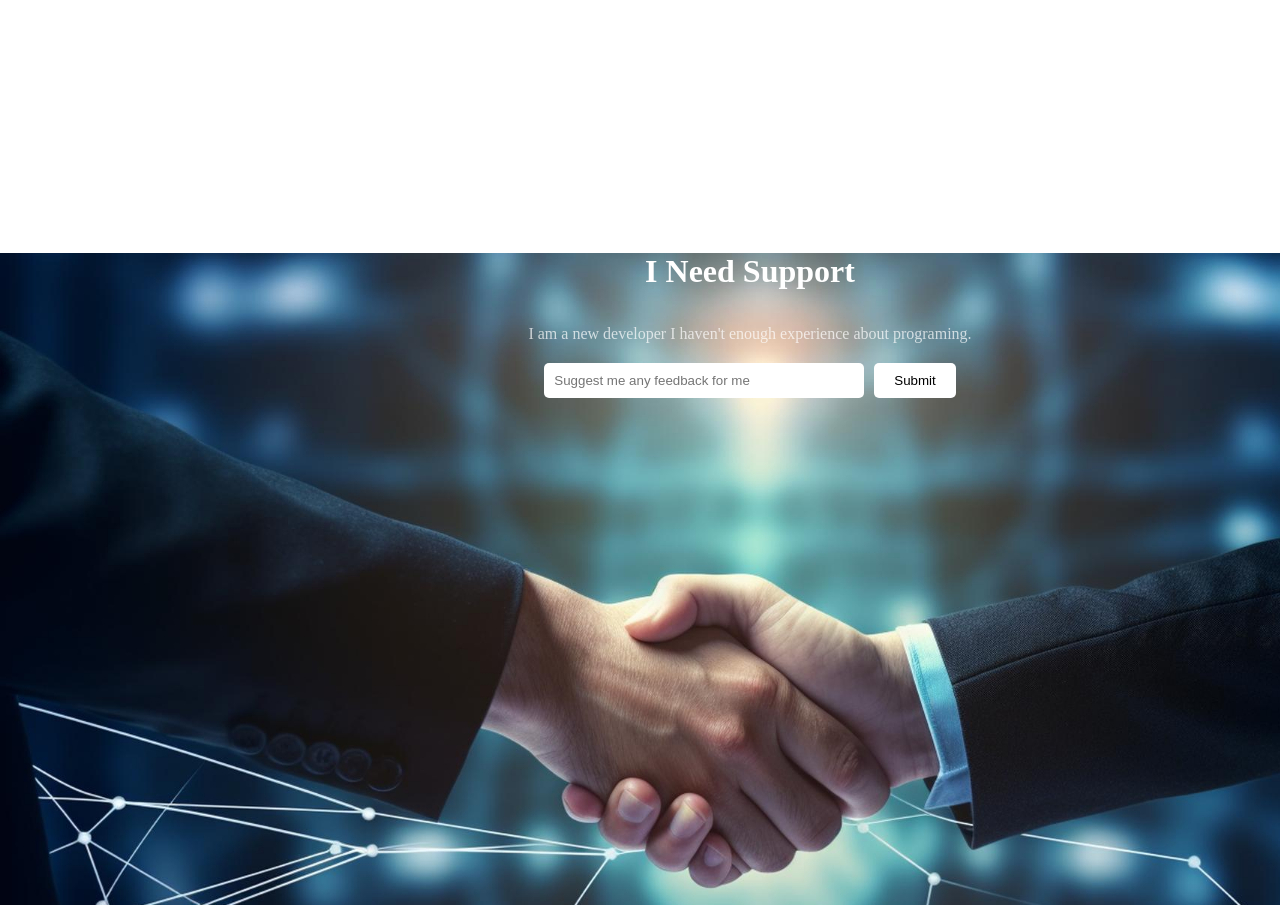
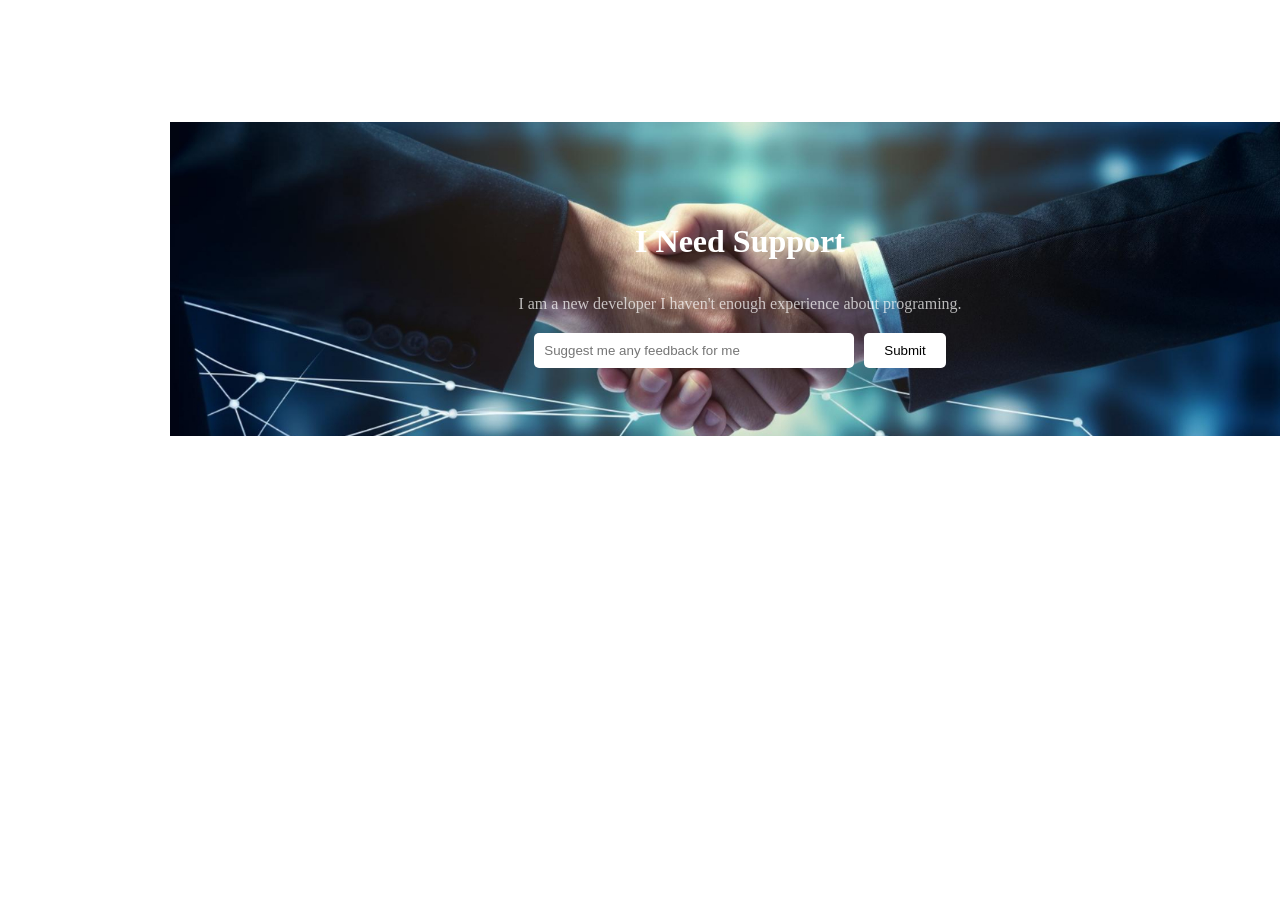
Before and after one commit to adarsha221/my-first-self-project, a plain HTML site: page index.html in a window 1280 px wide. Shown: the part 4540-5445 px from the top of the page. After the commit the page ends 4976 px from the top, so only its background shows below. Drawn offline with Linux system fonts and the light colour scheme.

Commit message:
ninth commit

```diff
--- a/Style/style.css
+++ b/Style/style.css
@@ -338,12 +338,16 @@ div .Programer-boy {
 
 /* content six */
 .overlay {
-    background-image: url(../assets/handshake.jpg);
     position: relative;
-    width: 1500px;
-    height: 652px;
-    top: 131px;
-    margin-top: 20px;
+    width: 100%;
+    height: 100%;
+    background: url('/assets/handshake.jpg') no-repeat center center/cover;
+    width: 1140px;
+    height: 314px;
+    display: flex;
+    justify-content: center;
+    align-items: center;
+    margin-left: 170px;
 }
 
 .need {
@@ -368,6 +372,7 @@ div .Programer-boy {
     text-align: center;
     opacity: 0.7;
 }
+
 .feedback-form {
     display: flex;
     justify-content: center;
@@ -391,7 +396,3 @@ div .Programer-boy {
     cursor: pointer;
     transition: background-color 0.3s;
 }
-
-.feedback-form button:hover {
-    background-color: #ddd;
-}
--- a/index.html
+++ b/index.html
@@ -168,10 +168,10 @@
             <div class="overlay-two">
                 <p class="need">I Need Support</p>
                 <p class="about-need">I am a new developer I haven't enough experience about programing.</p>
-            </div>
-            <div class="feedback-form">
-                <input type="text" placeholder="Suggest me any feedback for me">
-                <button type="submit">Submit</button>
+                <div class="feedback-form">
+                    <input type="text" placeholder="Suggest me any feedback for me">
+                    <button type="submit">Submit</button>
+                </div>
             </div>
         </div>
     </section>
```
